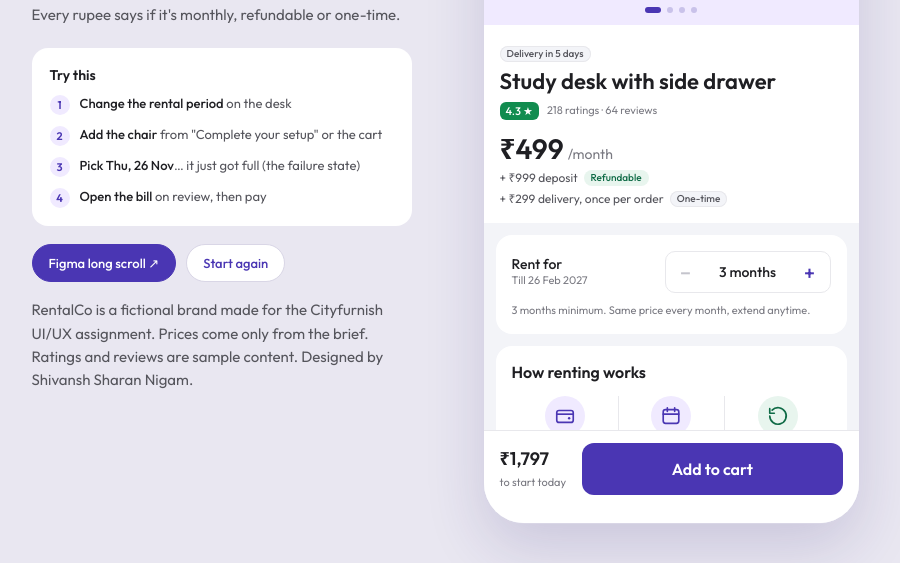
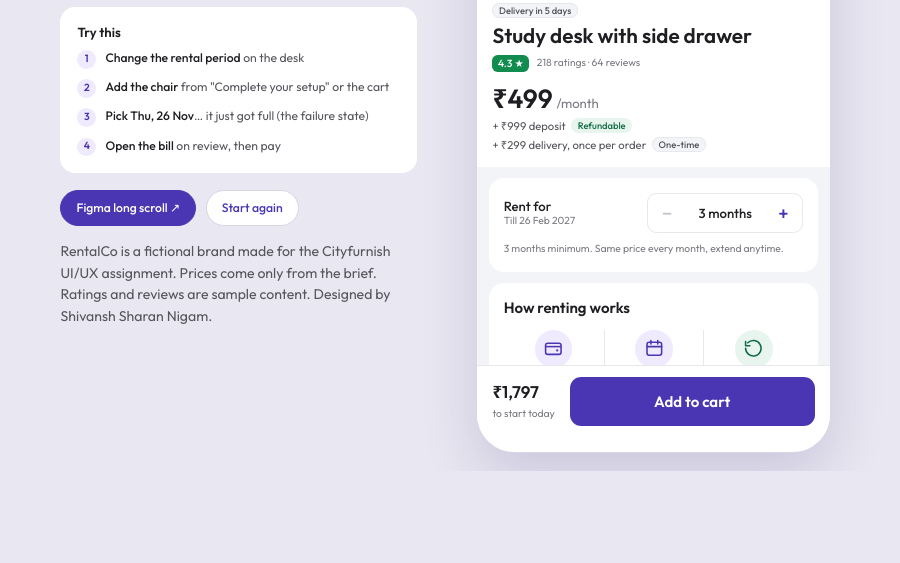
Before and after one commit to shivanshnigam123-ai/rentalco-prototype, a plain HTML site: page index.html in a window 1280 px wide. Shown: the part 329-892 px from the top of the page, without its empty margins (195-1095 px from the left). After the commit the page ends 800 px from the top, so only its background shows below. Drawn offline with Linux system fonts and the light colour scheme.

Commit message:
Scale prototype to fit any laptop window height

```diff
--- a/index.html
+++ b/index.html
@@ -24,7 +24,7 @@ button:focus-visible,a:focus-visible{outline:3px solid #F5A524;outline-offset:2p
 a{color:var(--p);text-decoration:none}
 
 /* ---------- page around the phone ---------- */
-.stage{min-height:100vh;display:flex;align-items:center;justify-content:center;gap:72px;padding:40px 32px}
+.stage{min-height:100vh;display:flex;align-items:center;justify-content:center;gap:64px;padding:20px 32px}
 .side{max-width:380px}
 .chip{display:inline-block;font-size:11px;font-weight:500;letter-spacing:.06em;color:var(--p);background:#fff;padding:6px 12px;border-radius:100px;margin-bottom:18px}
 .side h1{font-size:34px;line-height:1.15;font-weight:600;margin-bottom:14px;letter-spacing:-.01em}
@@ -577,6 +577,11 @@ function reset(){Object.assign(S,{carted:false,months:3,chair:false,date:null,sl
  sl.addEventListener('touchend',e=>{if(x0===null)return;const dx=e.changedTouches[0].clientX-x0;if(Math.abs(dx)>40)set(i+(dx<0?1:-1));x0=null});
  sl.addEventListener('click',()=>set(i+1));
 })();
+// fit the phone to any desktop window height
+function fit(){const st=document.querySelector('.stage');
+  if(window.innerWidth<=860){st.style.zoom='';return}
+  const z=Math.min(1,window.innerHeight/852);st.style.zoom=z.toFixed(3);}
+window.addEventListener('resize',fit);fit();
 render();
 </script>
 </body>
```
